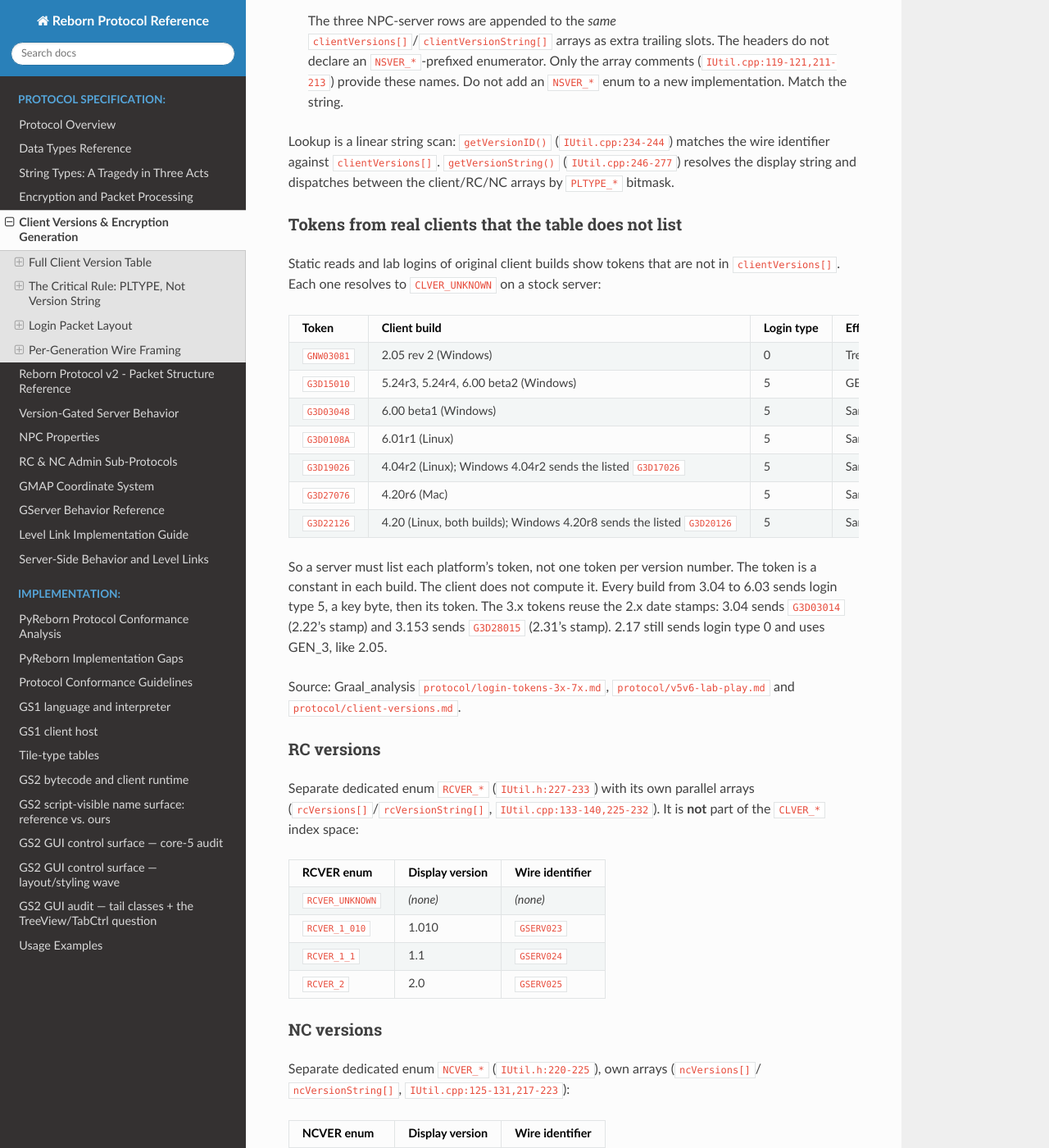
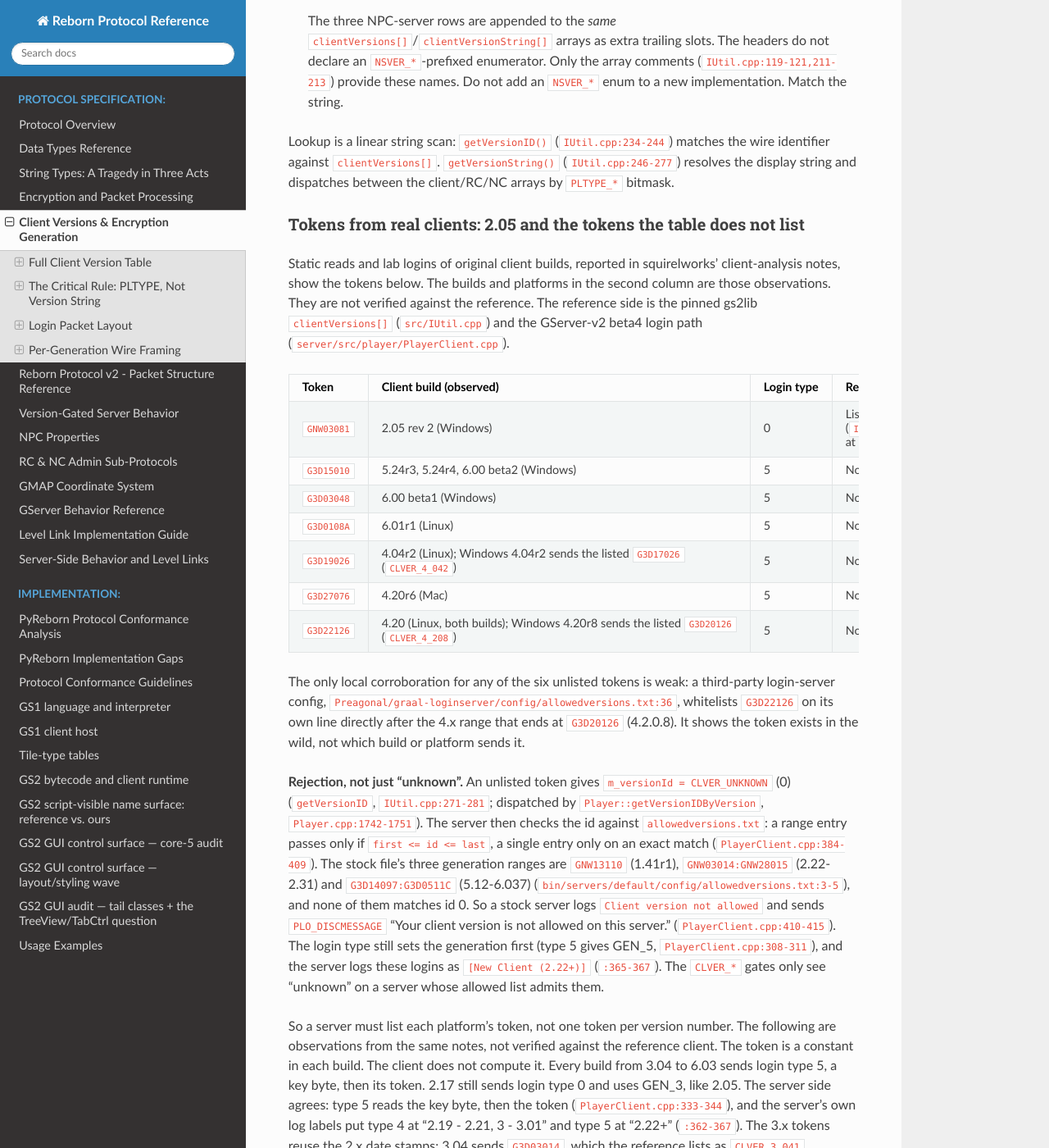
Before and after one commit to hosler/reborn-protocol-docs, a Sphinx documentation site: the page built from docs/protocol/versions-encryption.md, in a window 1280 px wide and 1400 px high, scrolled down 2984 px. Shown: the whole window at 82% size. Built offline with Sphinx 7.4.7 and the Read the Docs theme 3.1.0, drawn with Linux system fonts in a browser that asks for light colours; some of the changed text lies outside the part shown.

Commit message:
Maintainer fixups: naming policy and reference corrections
- GNW03081: the pinned gs2lib lists it as CLVER_2_052 (src/IUtil.cpp:92);
  correct the row, the section heading and intro, and describe the login
  path that resolves it (PlayerClient.cpp:319-344 at origin/beta4).
- Effect on a stock server: unlisted tokens resolve to CLVER_UNKNOWN and are
  rejected by the default allowedversions check with PLO_DISCMESSAGE
  (PlayerClient.cpp:384-415, default allowedversions.txt:3-5); 2.05 is also
  outside every default range.
- Keep the six G3D tokens the reference lacks, with build/platform mappings
  labelled as the contributor's observations; note the one weak local
  corroboration for G3D22126.
- Login frame: keep the contributor's text, add the server-side reference
  citations (CEncryption ctor, processPacketBundle, parseLoginPacket,
  PlayerLogin/PlayerClient/PlayerRC/PlayerNC), label client halves as
  observations.
- Naming policy: replace the analysis-repo name and links with
  "squirelworks' client-analysis notes" plus file paths, no URLs.

Co-Authored-By: Claude <noreply@anthropic.com>

```diff
--- a/docs/protocol/versions-encryption.md
+++ b/docs/protocol/versions-encryption.md
@@ -102,32 +102,55 @@ Lookup is a linear string scan: `getVersionID()` (`IUtil.cpp:234-244`) matches t
 identifier against `clientVersions[]`. `getVersionString()` (`IUtil.cpp:246-277`) resolves
 the display string and dispatches between the client/RC/NC arrays by `PLTYPE_*` bitmask.
 
-### Tokens from real clients that the table does not list
+### Tokens from real clients: 2.05 and the tokens the table does not list
 
-Static reads and lab logins of original client builds show tokens that are not in
-`clientVersions[]`. Each one resolves to `CLVER_UNKNOWN` on a stock server:
+Static reads and lab logins of original client builds, reported in squirelworks'
+client-analysis notes, show the tokens below. The builds and platforms in the second column
+are those observations. They are not verified against the reference. The reference side is
+the pinned gs2lib `clientVersions[]` (`src/IUtil.cpp`) and the GServer-v2 beta4 login path
+(`server/src/player/PlayerClient.cpp`).
 
-| Token | Client build | Login type | Effect on a stock server |
-|---|---|---|---|
-| `GNW03081` | 2.05 rev 2 (Windows) | 0 | Treated as a 1.41-style client: GEN_3. Version gates see `CLVER_UNKNOWN`, which is below `CLVER_2_1` |
-| `G3D15010` | 5.24r3, 5.24r4, 6.00 beta2 (Windows) | 5 | GEN_5, but every `CLVER_*` gate sees "unknown" |
-| `G3D03048` | 6.00 beta1 (Windows) | 5 | Same |
-| `G3D0108A` | 6.01r1 (Linux) | 5 | Same |
-| `G3D19026` | 4.04r2 (Linux); Windows 4.04r2 sends the listed `G3D17026` | 5 | Same |
-| `G3D27076` | 4.20r6 (Mac) | 5 | Same |
-| `G3D22126` | 4.20 (Linux, both builds); Windows 4.20r8 sends the listed `G3D20126` | 5 | Same |
+| Token | Client build (observed) | Login type | Reference table | Effect on a stock server |
+|---|---|---|---|---|
+| `GNW03081` | 2.05 rev 2 (Windows) | 0 | Listed: `CLVER_2_052` (`IUtil.cpp:92`, display `"2.05r2"` at `:205`) | The first 8-byte read misses (the key sits before the token), so the server falls to GEN_3, rewinds and re-reads the token, which then resolves to `CLVER_2_052` (`PlayerClient.cpp:319-344`). That is below `CLVER_2_1`, so the pre-2.1 forms apply. No default generation range includes it, so the default `allowedversions.txt` rejects it |
+| `G3D15010` | 5.24r3, 5.24r4, 6.00 beta2 (Windows) | 5 | Not listed | Resolves to `CLVER_UNKNOWN`. Rejected by the default allowed-versions check (below) |
+| `G3D03048` | 6.00 beta1 (Windows) | 5 | Not listed | Same |
+| `G3D0108A` | 6.01r1 (Linux) | 5 | Not listed | Same |
+| `G3D19026` | 4.04r2 (Linux); Windows 4.04r2 sends the listed `G3D17026` (`CLVER_4_042`) | 5 | Not listed | Same |
+| `G3D27076` | 4.20r6 (Mac) | 5 | Not listed | Same |
+| `G3D22126` | 4.20 (Linux, both builds); Windows 4.20r8 sends the listed `G3D20126` (`CLVER_4_208`) | 5 | Not listed | Same |
 
-So a server must list each platform's token, not one token per version number. The token
-is a constant in each build. The client does not compute it. Every build from 3.04 to
-6.03 sends login type 5, a key byte, then its token. The 3.x tokens reuse the 2.x date
-stamps: 3.04 sends `G3D03014` (2.22's stamp) and 3.153 sends `G3D28015` (2.31's stamp).
-2.17 still sends login type 0 and uses GEN_3, like 2.05.
+The only local corroboration for any of the six unlisted tokens is weak: a third-party
+login-server config, `Preagonal/graal-loginserver/config/allowedversions.txt:36`, whitelists
+`G3D22126` on its own line directly after the 4.x range that ends at `G3D20126` (4.2.0.8).
+It shows the token exists in the wild, not which build or platform sends it.
 
-Source: Graal_analysis
-[`protocol/login-tokens-3x-7x.md`](https://github.com/squirelworks/Graal_analysis/blob/main/protocol/login-tokens-3x-7x.md),
-[`protocol/v5v6-lab-play.md`](https://github.com/squirelworks/Graal_analysis/blob/main/protocol/v5v6-lab-play.md)
-and
-[`protocol/client-versions.md`](https://github.com/squirelworks/Graal_analysis/blob/main/protocol/client-versions.md).
+**Rejection, not just "unknown".** An unlisted token gives `m_versionId = CLVER_UNKNOWN`
+(0) (`getVersionID`, `IUtil.cpp:271-281`; dispatched by `Player::getVersionIDByVersion`,
+`Player.cpp:1742-1751`). The server then checks the id against `allowedversions.txt`:
+a range entry passes only if `first <= id <= last`, a single entry only on an exact match
+(`PlayerClient.cpp:384-409`). The stock file's three generation ranges are `GNW13110`
+(1.41r1), `GNW03014:GNW28015` (2.22-2.31) and `G3D14097:G3D0511C` (5.12-6.037)
+(`bin/servers/default/config/allowedversions.txt:3-5`), and none of them matches id 0. So a
+stock server logs `Client version not allowed` and sends `PLO_DISCMESSAGE` "Your client
+version is not allowed on this server." (`PlayerClient.cpp:410-415`). The login type still
+sets the generation first (type 5 gives GEN_5, `PlayerClient.cpp:308-311`), and the server
+logs these logins as `[New Client (2.22+)]` (`:365-367`). The `CLVER_*` gates only see
+"unknown" on a server whose allowed list admits them.
+
+So a server must list each platform's token, not one token per version number. The
+following are observations from the same notes, not verified against the reference
+client. The token is a constant in each build. The client does not compute it. Every
+build from 3.04 to 6.03 sends login type 5, a key byte, then its token. 2.17 still sends
+login type 0 and uses GEN_3, like 2.05. The server side agrees: type 5 reads the key byte,
+then the token (`PlayerClient.cpp:333-344`), and the server's own log labels put type 4 at
+"2.19 - 2.21, 3 - 3.01" and type 5 at "2.22+" (`:362-367`). The 3.x tokens reuse the 2.x
+date stamps: 3.04 sends `G3D03014`, which the reference lists as `CLVER_3_041`
+(`IUtil.cpp:111`) and whose stamp matches 2.22's `GNW03014` (`:105`). 3.153 sends
+`G3D28015` (2.31's stamp, `GNW28015` at `:107`), which the reference does not list.
+
+Source: squirelworks' client-analysis notes (`protocol/login-tokens-3x-7x.md`,
+`protocol/v5v6-lab-play.md` and `protocol/client-versions.md`).
 
 ### RC versions
 
@@ -293,10 +316,20 @@ A GEN_4 or GEN_5 client sends the login packet in a frame that is plain zlib:
 key travels inside this frame, so the frame cannot be encrypted with it. The client
 switches to the generation's normal framing for every frame after the login. The same
 holds for RC2 (type 6). The NC socket (type 3) never leaves this plain zlib mode.
-Source: static reads of the 2.22 and 2.31 clients and the Delphi RemoteControl, and lab
-captures of real 2.22 sessions (Graal_analysis
-[`protocol/codec-and-framing.md`](https://github.com/squirelworks/Graal_analysis/blob/main/protocol/codec-and-framing.md),
-[`tools/remotecontrol.md`](https://github.com/squirelworks/Graal_analysis/blob/main/tools/remotecontrol.md)).
+
+Server side, confirmed against the reference: a new connection's `CEncryption` starts at
+GEN_3 (pinned gs2lib `src/CEncryption.cpp:26-30`), and the GEN_3 branch of
+`processPacketBundle` only inflates the bundle (`IPacketHandler.h:266-269`). The first
+packet goes to `parseLoginPacket`, which reads it to the newline with no decrypt step
+(`IPacketHandler.h:227-235`, `:375-395`). The generation is chosen only while that login is
+handled (`PlayerLogin.cpp:60-99`, `PlayerClient.cpp:297-316`). RC2 (type 6) switches to
+GEN_5 (`PlayerRC.cpp:146-156`). NC (type 3) always gets GEN_2, which is zlib only and reads
+no key (`PlayerNC.cpp:111-127`, `IPacketHandler.h:260-263`).
+
+The client side comes from static reads of the 2.22 and 2.31 clients and the Delphi
+RemoteControl, and lab captures of real 2.22 sessions, reported in squirelworks'
+client-analysis notes (`protocol/codec-and-framing.md`, `tools/remotecontrol.md`). This is
+not verified against the reference client.
 
 ## Per-Generation Wire Framing
 
```
